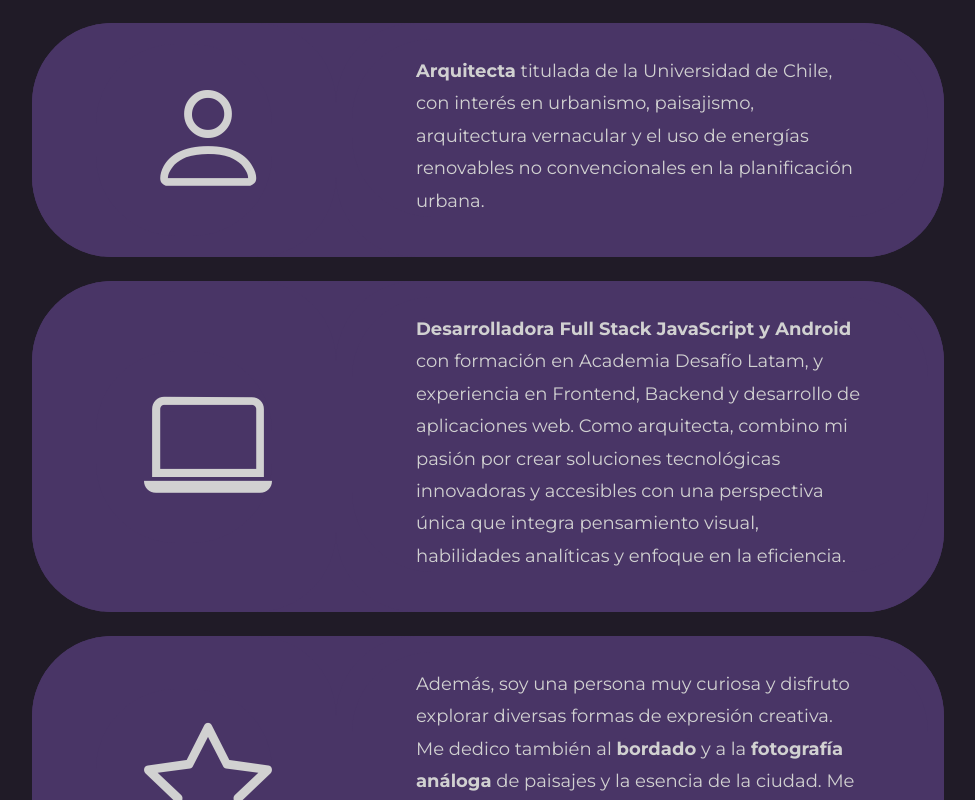
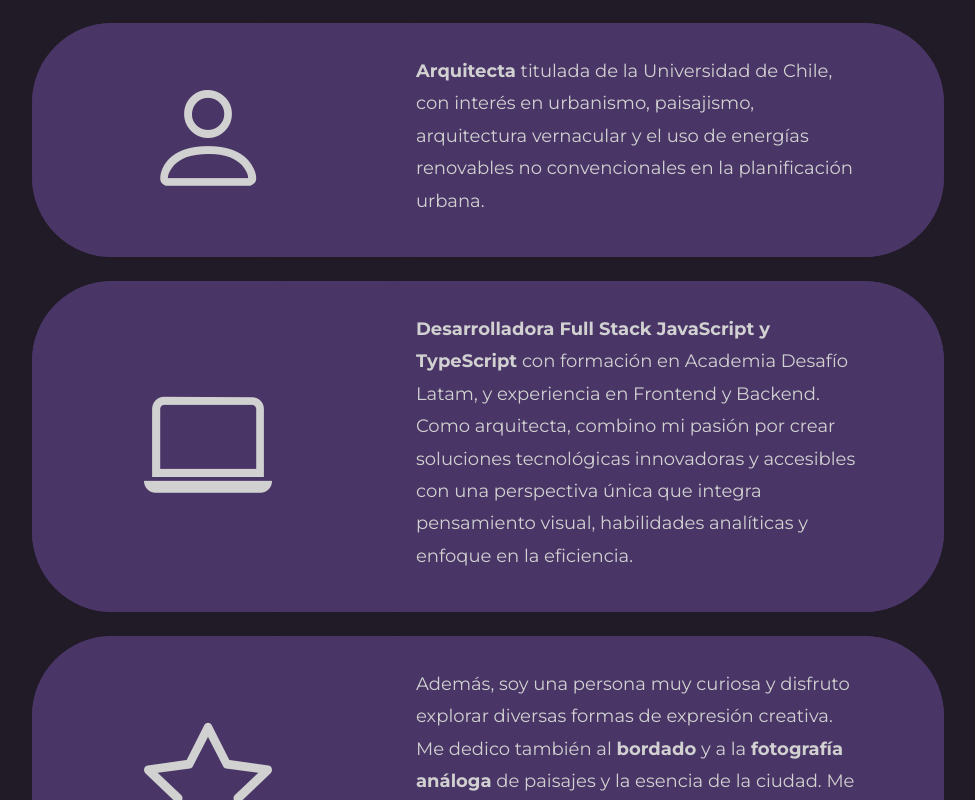
Before and after one commit to carolinalunasfarah/carolinalunasfarah_portfolio, a React (Vite) app: page / in a window 1280 px wide. Shown: the part 441-1241 px from the top of the page, without its empty margins (152-1127 px from the left). Built offline with nearby package versions, Linux system fonts and the light colour scheme.

Commit message:
modify about, home and works descriptions

```diff
--- a/src/views/About.jsx
+++ b/src/views/About.jsx
@@ -4,7 +4,7 @@ const About = () => {
             <div className="about_row">
                 <section className="row about_section mb-4">
                     <article className="col-4 col-md-4 col-lg-4 col-sm-12 flex_col">
-                        <i class="bi bi-person"></i>
+                        <i className="bi bi-person"></i>
                     </article>
                     <article className="col-8 col-md-8 col-lg-8 col-sm-12">
                         <p className="about_text cursor_default mb-4">
@@ -19,27 +19,27 @@ const About = () => {
 
                 <section className="row about_section mb-4">
                     <article className="col-4 col-md-4 col-lg-4 col-sm-12 flex_col">
-                        <i class="bi bi-laptop"></i>
+                        <i className="bi bi-laptop"></i>
                     </article>
                     <article className="col-8 col-md-8 col-lg-8 col-sm-12">
                         <p className="about_text cursor_default mb-4">
                             <strong>
-                                Desarrolladora Full Stack JavaScript y Android
+                                Desarrolladora Full Stack JavaScript y
+                                TypeScript
                             </strong>{" "}
                             con formación en Academia Desafío Latam, y
-                            experiencia en Frontend, Backend y desarrollo de
-                            aplicaciones web. Como arquitecta, combino mi pasión
-                            por crear soluciones tecnológicas innovadoras y
-                            accesibles con una perspectiva única que integra
-                            pensamiento visual, habilidades analíticas y enfoque
-                            en la eficiencia.
+                            experiencia en Frontend y Backend. Como arquitecta,
+                            combino mi pasión por crear soluciones tecnológicas
+                            innovadoras y accesibles con una perspectiva única
+                            que integra pensamiento visual, habilidades
+                            analíticas y enfoque en la eficiencia.
                         </p>
                     </article>
                 </section>
 
                 <section className="row about_section t-4">
                     <article className="col-4 col-md-4 col-lg-4 col-sm-12 flex_col">
-                        <i class="bi bi-star"></i>
+                        <i className="bi bi-star"></i>
                     </article>
                     <article className="col-8 col-md-8 col-lg-8 col-sm-12 flex_col">
                         <p className="about_text cursor_default mb-4">
--- a/src/views/Home.jsx
+++ b/src/views/Home.jsx
@@ -8,7 +8,7 @@ const Home = () => {
                     <h1 className="cursor_default">¡Hola!</h1>
                     <h2 className="cursor_default">
                         Soy Carolina Lunas Farah, Arquitecta, <br />{" "}
-                        Programadora Full Stack JavaScript y Android
+                        Programadora Full Stack JavaScript y TypeScript
                     </h2>
                 </section>
             </header>
--- a/src/views/Works.jsx
+++ b/src/views/Works.jsx
@@ -1,5 +1,5 @@
 import { useNavigate } from "react-router-dom";
-import NavigationBreadcrumb from "../components/NavigationBreadcrumb";
+import NavigationBreadcrumb from "../components/NavigationBreadcrumb/NavigationBreadcrumb";
 
 const Works = () => {
     const navigate = useNavigate();
@@ -29,14 +29,13 @@ const Works = () => {
             <section className="row pb-4 works_section">
                 <article className="col-6 col-md-6 col-lg-6 col-sm-12 flex_col works">
                     <i className="bi bi-code-slash"></i>
-                    <h3 className="mt-4 cursor_default">
-                        Programación
-                    </h3>
+                    <h3 className="mt-4 cursor_default">Programación</h3>
                     <p className="mt-3 cursor_default">
                         Te invito a revisar las aplicaciones desarrolladas
-                        durante la carrera de Programación, donde podrás visitar tanto el deploy
-                        de cada propuesta, como también revisar el código que
-                        las compone. Además, puedes ver otros proyectos en los
+                        durante la carrera de Programación y un trabajo
+                        Freelance, donde podrás visitar tanto el deploy de cada
+                        propuesta, como también revisar el código que las
+                        compone. Además, puedes ver otros proyectos en los
                         repositorios de mi perfil de GitHub.
                     </p>
                     <button
@@ -48,15 +47,13 @@ const Works = () => {
                 </article>
                 <article className="col-6 col-md-6 col-lg-6 col-sm-12 flex_col works">
                     <i className="bi bi-boxes"></i>
-                    <h3 className="mt-4 cursor_default">
-                        Arquitectura
-                    </h3>
+                    <h3 className="mt-4 cursor_default">Arquitectura</h3>
                     <p className="mt-3 cursor_default">
                         Aquí podrás revisar algunas imágenes de proyectos que
-                        realicé durante la carrera de Arquitectura, donde explico un poco los
-                        proyectos y puedes ver lo generado para cada propuesta,
-                        además puedes descargar mi portafolio completo en esta
-                        sección.
+                        realicé durante la carrera de Arquitectura, donde
+                        explico un poco los proyectos y puedes ver lo generado
+                        para cada propuesta, además puedes descargar mi
+                        portafolio completo en esta sección.
                     </p>
                     <button
                         onClick={() => handleClick("/works/architecture")}
```
